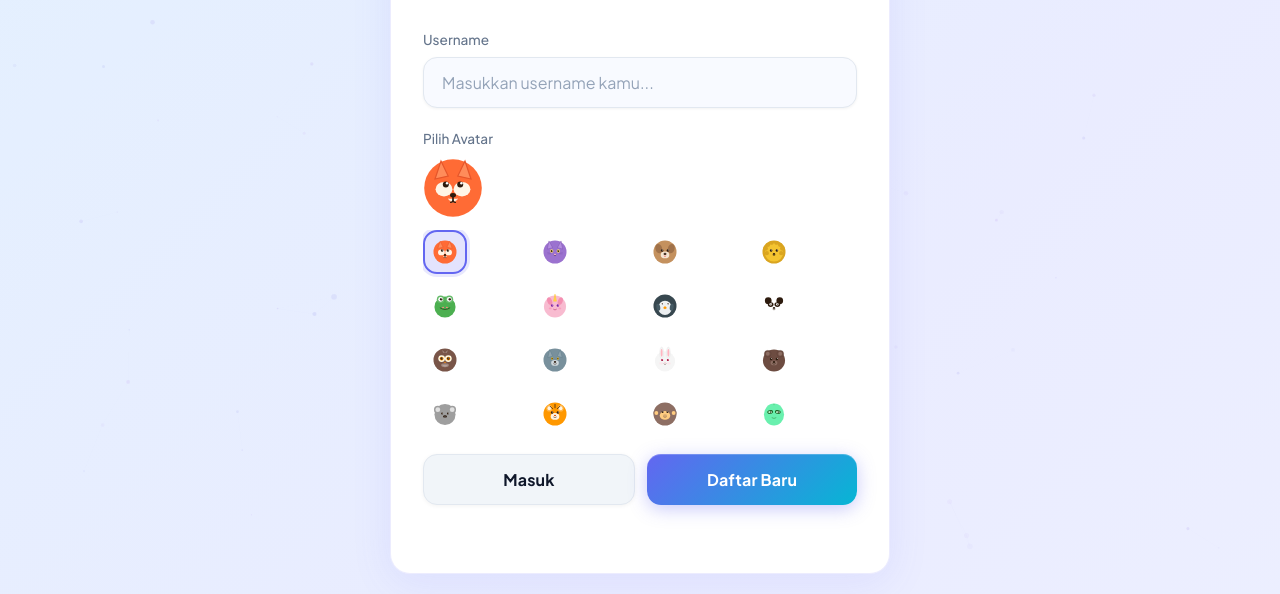
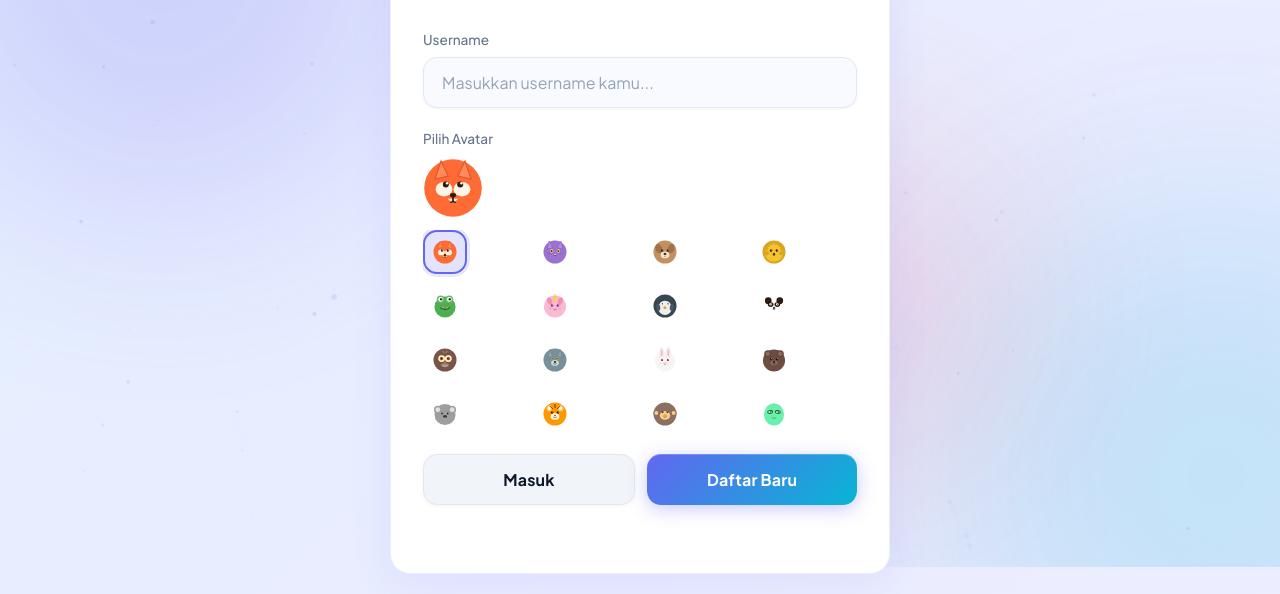
Before and after one commit to akhirudin08/quizrush-multiplayer, a plain HTML site: page index.html in a window 1280 px wide. Shown: the part 233-827 px from the top of the page. Drawn offline with Linux system fonts and the light colour scheme.

Commit message:
style: add ambient floating animated background blobs and particles glow

```diff
--- a/index.html
+++ b/index.html
@@ -18,7 +18,12 @@
 </head>
 <body>
 
-  <!-- Particle Background -->
+  <!-- Particle & Ambient Blob Background -->
+  <div class="bg-blobs">
+    <div class="blob blob-1"></div>
+    <div class="blob blob-2"></div>
+    <div class="blob blob-3"></div>
+  </div>
   <canvas id="particles-canvas"></canvas>
 
   <!-- ==========================================
--- a/styles.css
+++ b/styles.css
@@ -97,7 +97,7 @@ body {
 }
 
 /* ==========================================
-   Particle Canvas Background
+   Particle & Ambient Blob Canvas Background
    ========================================== */
 #particles-canvas {
   position: fixed;
@@ -107,7 +107,61 @@ body {
   height: 100%;
   z-index: 0;
   pointer-events: none;
-  opacity: 0.25;
+  opacity: 0.35;
+}
+
+.bg-blobs {
+  position: fixed;
+  top: 0;
+  left: 0;
+  width: 100vw;
+  height: 100vh;
+  overflow: hidden;
+  z-index: -1;
+  pointer-events: none;
+}
+
+.blob {
+  position: absolute;
+  border-radius: 50%;
+  filter: blur(90px);
+  opacity: 0.6;
+  animation: floatBlob 18s ease-in-out infinite alternate;
+}
+
+.blob-1 {
+  width: 480px;
+  height: 480px;
+  background: radial-gradient(circle, rgba(99, 102, 241, 0.4) 0%, rgba(168, 85, 247, 0.2) 100%);
+  top: -10%;
+  left: -10%;
+  animation-duration: 16s;
+}
+
+.blob-2 {
+  width: 520px;
+  height: 520px;
+  background: radial-gradient(circle, rgba(6, 182, 212, 0.35) 0%, rgba(59, 130, 246, 0.15) 100%);
+  bottom: -15%;
+  right: -10%;
+  animation-duration: 22s;
+  animation-delay: -5s;
+}
+
+.blob-3 {
+  width: 380px;
+  height: 380px;
+  background: radial-gradient(circle, rgba(236, 72, 153, 0.3) 0%, rgba(245, 158, 11, 0.15) 100%);
+  top: 35%;
+  left: 50%;
+  animation-duration: 20s;
+  animation-delay: -10s;
+}
+
+@keyframes floatBlob {
+  0% { transform: translate(0, 0) scale(1); }
+  50% { transform: translate(70px, 50px) scale(1.15); }
+  100% { transform: translate(-50px, 90px) scale(0.92); }
 }
 
 /* ==========================================
```
